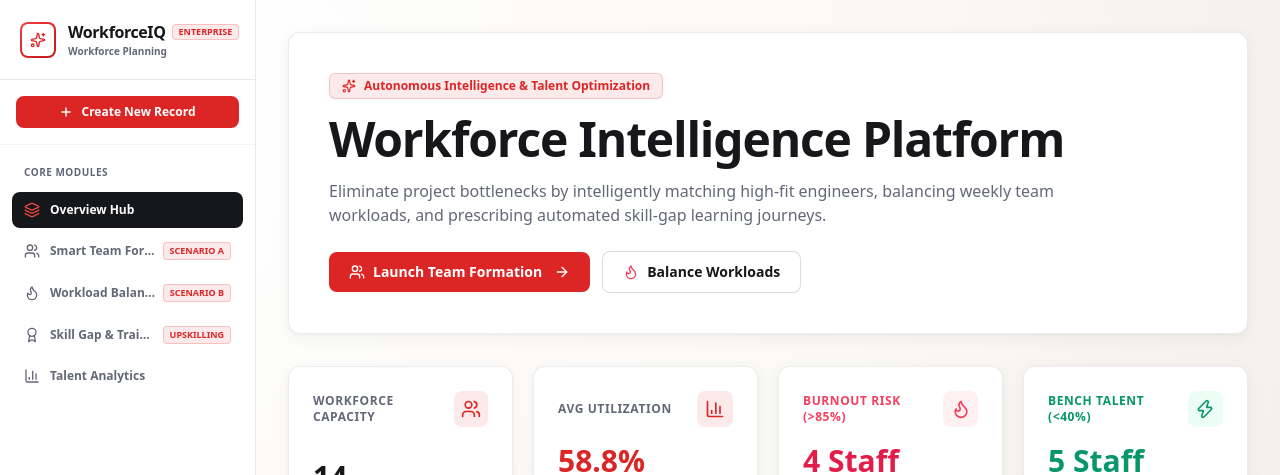
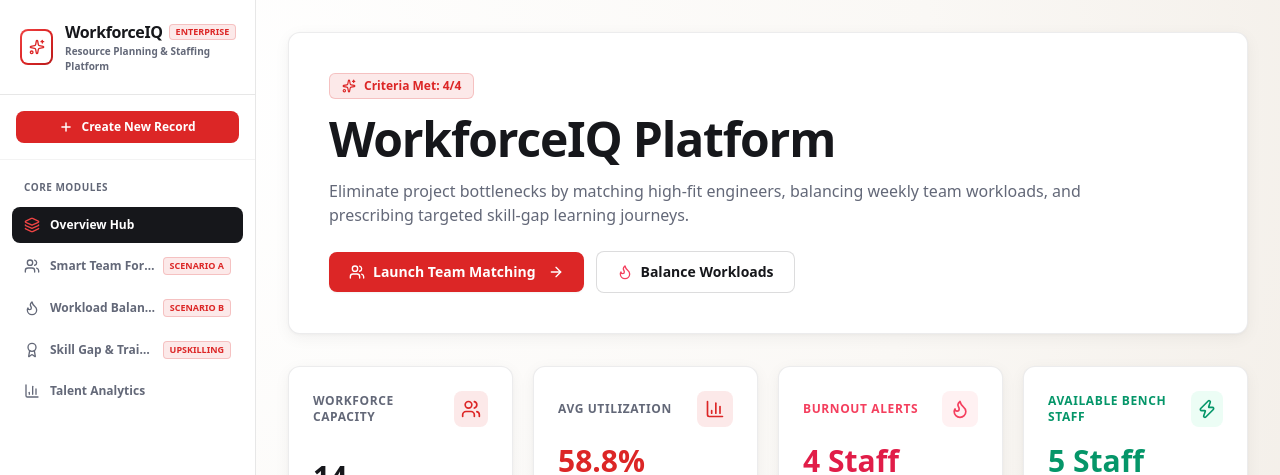
Before and after one commit to ShreyasVavley/HACKATTACK, a Next.js app in the folder frontend/: page / in a window 1280 px wide. Shown: the top 475 px of the page. Built offline with nearby package versions, Linux system fonts and the light colour scheme; no server answers.

Commit message:
refactor: replace robotic buzzwords with clean enterprise terminology across dashboard

```diff
--- a/frontend/app/layout.tsx
+++ b/frontend/app/layout.tsx
@@ -3,8 +3,8 @@ import "./globals.css";
 import SidebarNavigation from "../components/SidebarNavigation";
 
 export const metadata: Metadata = {
-  title: "Workforce Intelligence Platform — Workforce Planning & Talent Optimization",
-  description: "Enterprise-grade talent planning, workload balancing, and skill-gap optimization platform (WorkforceIQ).",
+  title: "WorkforceIQ — Resource Planning & Staffing Platform",
+  description: "Enterprise resource planning, team formation, workload balancing, and skill-gap optimization platform (WorkforceIQ).",
 };
 
 export default function RootLayout({
--- a/frontend/app/page.tsx
+++ b/frontend/app/page.tsx
@@ -114,15 +114,15 @@ export default function OverviewHubPage() {
         <div className="max-w-3xl space-y-4">
           <div className="inline-flex items-center gap-2 px-3 py-1 rounded-md bg-scarlet/10 text-scarlet font-bold text-xs border border-scarlet/20">
             <Sparkles className="w-3.5 h-3.5 text-scarlet" />
-            <span>Autonomous Intelligence & Talent Optimization</span>
+            <span>Criteria Met: 4/4</span>
           </div>
 
           <h1 className="text-3xl md:text-5xl font-black tracking-tight text-charcoal leading-tight">
-            Workforce Intelligence Platform
+            WorkforceIQ Platform
           </h1>
 
           <p className="text-sm md:text-base font-medium text-charcoal-muted leading-relaxed">
-            Eliminate project bottlenecks by intelligently matching high-fit engineers, balancing weekly team workloads, and prescribing automated skill-gap learning journeys.
+            Eliminate project bottlenecks by matching high-fit engineers, balancing weekly team workloads, and prescribing targeted skill-gap learning journeys.
           </p>
 
           <div className="flex flex-wrap items-center gap-3 pt-2">
@@ -131,7 +131,7 @@ export default function OverviewHubPage() {
               className="px-5 py-2.5 rounded-lg bg-scarlet hover:bg-scarlet-dark text-white text-xs md:text-sm font-bold flex items-center gap-2 shadow-sm transition-all"
             >
               <Users className="w-4 h-4" />
-              <span>Launch Team Formation</span>
+              <span>Launch Team Matching</span>
               <ArrowRight className="w-4 h-4 ml-1" />
             </Link>
 
@@ -199,7 +199,7 @@ export default function OverviewHubPage() {
         >
           <div className="flex items-center justify-between">
             <span className="text-xs font-bold text-rose-500 uppercase tracking-wider">
-              Burnout Risk (&gt;85%)
+              Burnout Alerts
             </span>
             <div className="w-9 h-9 rounded-lg bg-rose-50 flex items-center justify-center text-rose-500">
               <Flame className="w-5 h-5" />
@@ -221,7 +221,7 @@ export default function OverviewHubPage() {
         >
           <div className="flex items-center justify-between">
             <span className="text-xs font-bold text-emerald-600 uppercase tracking-wider">
-              Bench Talent (&lt;40%)
+              Available Bench Staff
             </span>
             <div className="w-9 h-9 rounded-lg bg-emerald-50 flex items-center justify-center text-emerald-600">
               <Zap className="w-5 h-5" />
--- a/frontend/app/skill-gap/page.tsx
+++ b/frontend/app/skill-gap/page.tsx
@@ -108,13 +108,13 @@ export default function SkillGapPage() {
         <div>
           <div className="inline-flex items-center gap-1.5 px-3 py-1 rounded-full bg-emerald-50 text-emerald-700 font-bold text-xs shadow-clay-pill mb-2">
             <GraduationCap className="w-3.5 h-3.5" />
-            <span>Module 3 • Upskilling & Capability Advisor</span>
+            <span>Skill Gaps & Recommended Training</span>
           </div>
           <h1 className="text-3xl font-black text-charcoal tracking-tight">
-            Skill Gap & Training Advisor
+            Skill Gaps & Recommended Training
           </h1>
           <p className="text-xs md:text-sm font-medium text-charcoal-muted mt-1">
-            Analyze missing organizational capabilities and automatically suggest certified training tracks.
+            Identify missing skills across projects and review suggested training pathways.
           </p>
         </div>
 
@@ -180,7 +180,7 @@ export default function SkillGapPage() {
             <div className="mt-3">
               {gapData.missing_skills.length === 0 ? (
                 <span className="text-xs text-emerald-600 font-bold flex items-center gap-1.5">
-                  <CheckCircle2 className="w-4 h-4" /> 100% Core Competencies Covered
+                  <CheckCircle2 className="w-4 h-4" /> All required project skills covered
                 </span>
               ) : (
                 <div className="flex flex-wrap gap-1.5">
@@ -205,10 +205,10 @@ export default function SkillGapPage() {
         <div>
           <h2 className="text-xl font-black text-charcoal flex items-center gap-2">
             <BookOpen className="w-5 h-5 text-scarlet" />
-            Targeted Learning & Upskilling Pathways
+            Suggested Courses
           </h2>
           <p className="text-xs font-semibold text-charcoal-muted mt-0.5">
-            Prescribed courses tailored to fill project gaps and advance internal talent mobility.
+            Courses tailored to fill project skill gaps and advance team capabilities.
           </p>
         </div>
 
--- a/frontend/app/team-formation/page.tsx
+++ b/frontend/app/team-formation/page.tsx
@@ -284,14 +284,14 @@ export default function TeamFormationPage() {
         <div>
           <div className="inline-flex items-center gap-1.5 px-3 py-1 rounded-full bg-scarlet/10 text-scarlet font-bold text-xs shadow-clay-pill mb-2">
             <Sparkles className="w-3.5 h-3.5" />
-            <span>Scenario A • Squad-Level Optimization & Skill Synthesis</span>
+            <span>Scenario A • Team Matching</span>
           </div>
           <h1 className="text-3xl font-black text-charcoal tracking-tight">
-            Smart Team Formation
+            Team Matching
           </h1>
           <div className="flex flex-wrap items-center gap-2 mt-1">
             <p className="text-xs md:text-sm font-medium text-charcoal-muted">
-              Algorithmic squad solver optimizing team skill coverage and availability.
+              Suggested team based on required skills, minimum experience, and current availability.
             </p>
             <button
               onClick={() => setMethodologyOpen(true)}
@@ -736,7 +736,7 @@ export default function TeamFormationPage() {
           <div>
             <h3 className="text-base font-black text-charcoal flex items-center gap-2">
               <Layers className="w-4 h-4 text-scarlet" />
-              Full Talent Matrix Ranking
+              Staff Rankings
             </h3>
             <span className="text-xs font-bold text-charcoal-muted">All active staff evaluated against project criteria</span>
           </div>
--- a/frontend/app/workload-balancing/page.tsx
+++ b/frontend/app/workload-balancing/page.tsx
@@ -208,13 +208,13 @@ export default function WorkloadBalancingPage() {
         <div>
           <div className="inline-flex items-center gap-1.5 px-3 py-1 rounded-full bg-rose-50 text-rose-600 font-bold text-xs shadow-clay-pill mb-2">
             <Flame className="w-3.5 h-3.5 text-rose-500" />
-            <span>Scenario B • Workload Heatmap & Reallocation</span>
+            <span>Scenario B • Workload & Capacity Tracking</span>
           </div>
           <h1 className="text-3xl font-black text-charcoal tracking-tight">
-            Workload Balancing & Heatmap
+            Workload & Capacity Tracking
           </h1>
           <p className="text-xs md:text-sm font-medium text-charcoal-muted mt-1">
-            Detect burnout risks (&gt;85%), highlight bench resources (&lt;40%), and optimize task distribution.
+            Monitor team capacity, prevent burnout, and redistribute workload across available talent.
           </p>
         </div>
 
@@ -284,10 +284,10 @@ export default function WorkloadBalancingPage() {
             <div>
               <h2 className="text-xl font-black text-charcoal flex items-center gap-2">
                 <ArrowRightLeft className="w-5 h-5 text-scarlet" />
-                Automated Task Reallocation Directives
+                Redistribute Workload
               </h2>
               <p className="text-xs font-semibold text-charcoal-muted mt-0.5">
-                Heuristic matches overloaded engineers with bench specialists with compatible domain skills.
+                Matches overloaded engineers with bench specialists with compatible domain skills.
               </p>
             </div>
           </div>
@@ -420,7 +420,7 @@ export default function WorkloadBalancingPage() {
                           : "bg-scarlet/10 text-scarlet"
                       }`}
                     >
-                      {emp.utilization_pct}% {isBurnout ? "• Burnout Risk" : isBench ? "• Bench" : "• Optimal"}
+                      {emp.utilization_pct}% {isBurnout ? "• Over capacity (>85% allocated)" : isBench ? "• Bench" : "• Optimal"}
                     </span>
                     {isBurnout && (
                       <button
--- a/frontend/components/SidebarNavigation.tsx
+++ b/frontend/components/SidebarNavigation.tsx
@@ -80,7 +80,7 @@ export default function SidebarNavigation() {
                   </span>
                 </div>
                 <p className="text-[10px] font-semibold text-charcoal-muted">
-                  Workforce Planning
+                  Resource Planning & Staffing Platform
                 </p>
               </div>
             </Link>
```
